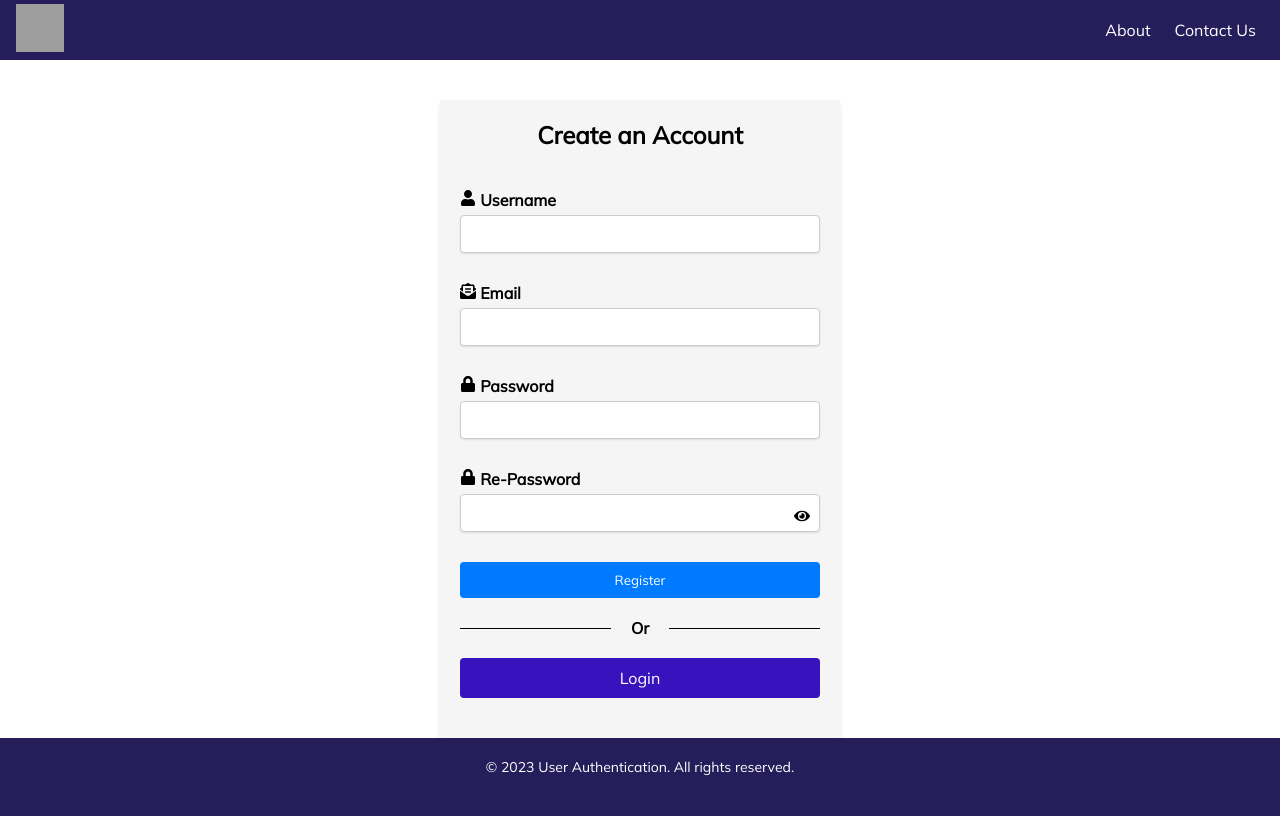
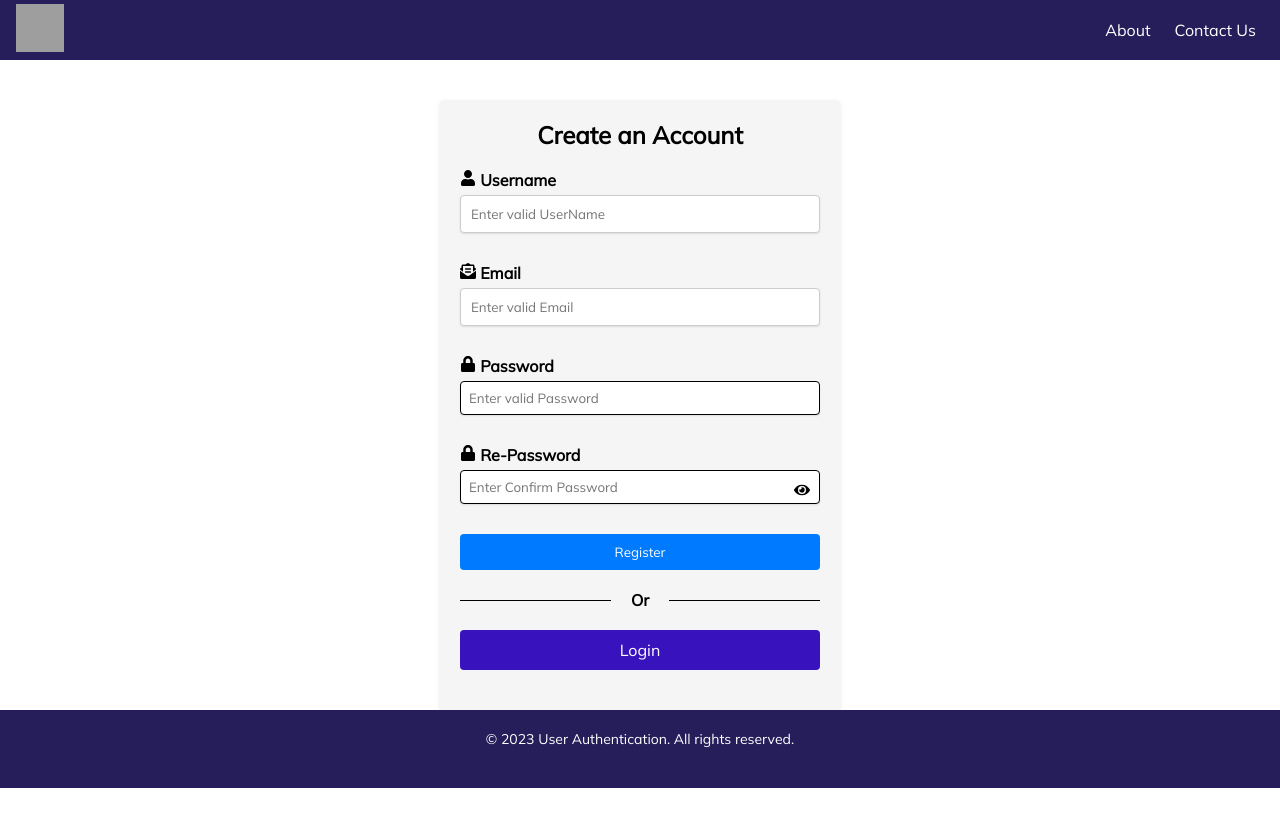
Before and after one commit to Saurabhdixit93/Full_Stack-Frontend_ReactJs, a React (Create React App) app: page /register in a window 1280 px wide. Built offline with nearby package versions, Linux system fonts and the light colour scheme; grey boxes are pictures that could not be loaded.

Commit message:
added password check

```diff
--- /dev/null
+++ b/src/Reusebale/usePasswordStrength.js
@@ -0,0 +1,32 @@
+import { useState } from 'react';
+
+const usePasswordStrength = () => {
+  const [passwordStrength, setPasswordStrength] = useState('');
+  const [isValidPassword, setIsValidPassword] = useState(true);
+
+  const handlePasswordChange = (event) => {
+    const password = event.target.value;
+
+    // Calculate password strength
+    const strength = calculatePasswordStrength(password);
+    setPasswordStrength(strength);
+
+    // Check if password is valid
+    setIsValidPassword(strength !== 'Weak');
+  };
+
+  const calculatePasswordStrength = (password) => {
+    const regex = /^(?=.*[a-z])(?=.*[A-Z])(?=.*\d)(?=.*[@$!%*?&])[A-Za-z\d@$!%*?&]{6,}$/;
+    if (password.match(regex)) {
+      return 'Strong';
+    } else if (password.length >= 6) {
+      return 'Medium';
+    } else {
+      return 'Weak';
+    }
+  };
+
+  return { passwordStrength, isValidPassword, handlePasswordChange };
+};
+
+export default usePasswordStrength;
--- a/src/components/Login/LoginPage.js
+++ b/src/components/Login/LoginPage.js
@@ -7,16 +7,18 @@ import {
   showNotificationForLoginSuccess,
 } from "../../Notification/Notify";
 import { useNavigate, Link } from "react-router-dom";
-// const LoginUrl = process.env.REACT_APP_LOGIN_API;
 import Loading from "../../Loader/loading";
+import usePasswordStrength from "../../Reusebale/usePasswordStrength";
 const LoginPage = () => {
+
   const navigate = useNavigate();
   const [showPassword, setShowPassword] = useState(false);
+  const [isSubmitting, setIsSubmitting] = useState(false);
+  const { passwordStrength, isValidPassword, handlePasswordChange } = usePasswordStrength();
   const [formData, setFormData] = useState({
     userEmail: "",
     userPassword: "",
   });
-  const [isSubmitting, setIsSubmitting] = useState(false);
   const handleInputChange = (event) => {
     const { name, value } = event.target;
     setFormData((prevState) => ({
@@ -29,8 +31,6 @@ const LoginPage = () => {
     setShowPassword((prevState) => !prevState);
   };
 
-  // axios.defaults.withCredentials = true;
-  axios.defaults.baseURL = process.env.REACT_APP_BASE_URL;
   const HandleLogin = async (e) => {
     e.preventDefault();
     setIsSubmitting(true);
@@ -84,6 +84,7 @@ const LoginPage = () => {
                 value={formData.userEmail}
                 onChange={handleInputChange}
                 required
+                placeholder="Enter valid Email"
               />
             </div>
             <div className="form-group">
@@ -96,8 +97,13 @@ const LoginPage = () => {
                   id="userPassword"
                   name="userPassword"
                   value={formData.userPassword}
-                  onChange={handleInputChange}
+                  placeholder="Enter valid Password"
+                  onChange={(event) => {
+                    handleInputChange(event);
+                    handlePasswordChange(event);
+                  }}
                   required
+                  className={!isValidPassword ? 'invalid' : ''}
                 />
                 <span
                   className={`password-toggle ${showPassword ? "show" : ""}`}
@@ -106,6 +112,8 @@ const LoginPage = () => {
                   {showPassword ? <FaEyeSlash /> : <FaEye />}
                 </span>
               </div>
+              <div className={`password-strength ${!isValidPassword ? 'invalid' : ''}`}>{passwordStrength}</div>
+              {!isValidPassword && <p className="password-error">Enter Valid Password.</p>}
             </div>
             {isSubmitting ? (
               <div className="loader">
--- a/src/components/SignUp/SignupPage.js
+++ b/src/components/SignUp/SignupPage.js
@@ -12,11 +12,12 @@ import {
   showNotificationForRegisterError,
   showNotificationForRegisterSuccess,
 } from "../../Notification/Notify";
+import usePasswordStrength from "../../Reusebale/usePasswordStrength";
 import Loading from "../../Loader/loading";
-// const SignupUrl = process.env.REACT_APP_SIGNUP_API;
 const SignupPage = () => {
   const navigate = useNavigate();
   const [showPassword, setShowPassword] = useState(false);
+  const { passwordStrength, isValidPassword, handlePasswordChange } = usePasswordStrength();
   const [formData, setFormData] = useState({
     userName: "",
     userEmail: "",
@@ -35,7 +36,6 @@ const SignupPage = () => {
   const handleTogglePassword = () => {
     setShowPassword((prevState) => !prevState);
   };
-  axios.defaults.baseURL = process.env.REACT_APP_BASE_URL;
   const HandleRegister = async (e) => {
     e.preventDefault();
     setIsSubmitting(true);
@@ -75,16 +75,13 @@ const SignupPage = () => {
     <>
       {" "}
       <div id="SignUp-Page">
-        {" "}
         <div className="signup-form">
-          <h2>Create an Account</h2>         {" "}
+          <h2>Create an Account</h2>
           <form onSubmit={HandleRegister}>
-            {" "}
             <div className="form-group">
-              {" "}
               <label htmlFor="userName">
-                <FaUser /> Username              {" "}
-              </label>{" "}
+                <FaUser /> Username
+              </label>
               <input
                 type="text"
                 id="userName"
@@ -92,13 +89,13 @@ const SignupPage = () => {
                 value={formData.userName}
                 onChange={handleInputChange}
                 required
-              />{" "}
-            </div>{" "}
+                placeholder="Enter valid UserName"
+              />
+            </div>
             <div className="form-group">
-              {" "}
               <label htmlFor="userEmail">
-                <FaEnvelopeOpenText /> Email              {" "}
-              </label>{" "}
+                <FaEnvelopeOpenText /> Email
+              </label>
               <input
                 type="text"
                 id="userEmail"
@@ -106,32 +103,36 @@ const SignupPage = () => {
                 value={formData.userEmail}
                 onChange={handleInputChange}
                 required
-              />{" "}
-            </div>{" "}
+                placeholder="Enter valid Email"
+              />
+            </div>
             <div className="form-group">
-              {" "}
               <label htmlFor="password">
-                <FaLock /> Password              {" "}
-              </label>{" "}
+                <FaLock /> Password
+              </label>
               <div className="password-input">
-                {" "}
                 <input
                   type={"password"}
                   id="password"
                   name="userPassword"
                   value={formData.userPassword}
-                  onChange={handleInputChange}
+                  onChange={(event) => {
+                    handleInputChange(event);
+                    handlePasswordChange(event);
+                  }}
+                  className={!isValidPassword ? 'invalid' : ''}
                   required
+                  placeholder="Enter valid Password"
                 />
               </div>
+              <div className={`password-strength ${!isValidPassword && 'invalid'}`}>{passwordStrength}</div>
+              {!isValidPassword && <p className="password-error">Password should be min 6 digits with one special and Capital Letter</p>}
             </div>
             <div className="form-group">
-              {" "}
               <label htmlFor="confirmPassword">
                 <FaLock /> Re-Password
               </label>
               <div className="password-input">
-                {" "}
                 <input
                   type={showPassword ? "text" : "password"}
                   id="confirmPassword"
@@ -139,28 +140,28 @@ const SignupPage = () => {
                   value={formData.confirmPassword}
                   onChange={handleInputChange}
                   required
+                  placeholder="Enter Confirm Password"
                 />
                 <span
                   className={`password-toggle ${showPassword ? "show" : ""}`}
                   onClick={handleTogglePassword}
                 >
-                  {showPassword ? <FaEyeSlash /> : <FaEye />}{" "}
+                  {showPassword ? <FaEyeSlash /> : <FaEye />}
                 </span>
-              </div>{" "}
-            </div>{" "}
+              </div>
+            </div>
             {isSubmitting ? (
               <div className="loader">
-                <Loading />             {" "}
+                <Loading />
               </div>
             ) : (
               <button type="submit">Register</button>
-            )}{" "}
-          </form>{" "}
+            )}
+          </form>
           <div className="line">
             <span>Or</span>
-          </div>{" "}
+          </div>
           <div className="form-group">
-            {" "}
             <Link className="ToPath" to={"/login"}>
               Login
             </Link>
--- a/src/components/UserUpdate/UpdateDetails.js
+++ b/src/components/UserUpdate/UpdateDetails.js
@@ -1,24 +1,29 @@
 import axios from "axios";
 import React, { useState } from "react";
-import { FaEye, FaEyeSlash } from "react-icons/fa"
+import { FaEye, FaEyeSlash  ,FaAngleLeft} from "react-icons/fa"
 import { getTokenCookie } from "../../Context/CookieGet";
 import { showNotificationForLoginError, showNotificationForLoginSuccess } from "../../Notification/Notify";
 import { useNavigate } from "react-router-dom";
 import Loading from "../../Loader/loading";
 import Cookies from "js-cookie";
+import usePasswordStrength from "../../Reusebale/usePasswordStrength";
 const UserDetailsUpdate = () => {
   const navigate = useNavigate();
+  const hadnleBack = () => {
+    navigate(-1);
+    return;
+  };
   const user = getTokenCookie();
+  const [isSubmitting, setIsSubmitting] = useState(false);
+  const [showPassword, setShowPassword] = useState(false);
+  const { passwordStrength, isValidPassword, handlePasswordChange } = usePasswordStrength();
+
   const [formData, setFormData] = useState({
     userName: "",
     userEmail: "",
     userPassword: "",
     confirmPassword: "",
   });
-  const [isSubmitting, setIsSubmitting] = useState(false);
-
-  const [showPassword, setShowPassword] = useState(false);
-
   const handleInputChange = (event) => {
     const { name, value } = event.target;
     setFormData((prevFormData) => ({
@@ -94,6 +99,7 @@ const UserDetailsUpdate = () => {
                 name="userName"
                 value={formData.userName}
                 onChange={handleInputChange}
+                placeholder="Enter valid UserName"
                 required
               />
             </div>
@@ -105,6 +111,7 @@ const UserDetailsUpdate = () => {
                 name="userEmail"
                 value={formData.userEmail}
                 onChange={handleInputChange}
+                placeholder="Enter valid Email"
                 required
               />
             </div>
@@ -115,10 +122,17 @@ const UserDetailsUpdate = () => {
                 id="userPassword"
                 name="userPassword"
                 value={formData.userPassword}
-                onChange={handleInputChange}
+                onChange={(event) => {
+                  handleInputChange(event);
+                  handlePasswordChange(event);
+                }}
+                className={!isValidPassword ? 'invalid' : ''}
+                placeholder="Enter valid Password"
                 required
               />
             </div>
+            <div className={`password-strength ${!isValidPassword && 'invalid'}`}>{passwordStrength}</div>
+              {!isValidPassword && <p className="password-error">Password should be min 6 digits with one special and Capital Letter</p>}
             <div className="form-group">
               <label htmlFor="confirmPassword">Confirm Password</label>
               <div className="password-input">
@@ -128,6 +142,7 @@ const UserDetailsUpdate = () => {
                   name="confirmPassword"
                   value={formData.confirmPassword}
                   onChange={handleInputChange}
+                  placeholder="Enter valid Confirm Password"
                   required
                 />
 
@@ -147,6 +162,9 @@ const UserDetailsUpdate = () => {
                <button type="submit">Update</button>
             )}
           </form>
+          <div className="back-page">
+            <button className="back-button-icon" onClick={hadnleBack} > <FaAngleLeft/> </button>
+          </div>
         </div>
       </div>
     </>
--- a/src/index.css
+++ b/src/index.css
@@ -707,3 +707,84 @@ input {
   margin-top: 10px;
   margin-bottom: 10px;
 }
+
+.invalid {
+  border-color: red;
+}
+
+.password-input {
+  display: flex;
+  align-items: center;
+}
+
+.password-input input {
+  width: 100%;
+  padding: 8px;
+  border: 1px solid;
+  transition: animation 0.3s;
+}
+
+.password-input input.invalid {
+  animation: justShake 0.3s forwards;
+  border: red 1px solid;
+}
+@keyframes justShake{
+  25%{
+    transform: translateX(5px);
+  }
+  50%{
+    transform: translateX(-5px);
+  }
+  75%{
+    transform: translateX(5px);
+  }
+  100%{
+    transform: translateX(-5px);
+  }
+}
+
+.password-strength {
+  font-weight: bold;
+}
+
+.password-strength.invalid {
+  color: red;
+}
+
+.password-error {
+  margin-top: 4px;
+  color: red;
+}
+
+
+.back-button-icon {
+  display: flex;
+  align-items: center;
+  justify-content: center;
+  width: 60px;
+  height: 60px;
+  border: none;
+  background-color: transparent;
+  color: #333;
+  cursor: pointer;
+  transition: color 0.3s;
+}
+.back-button-icon svg {
+  width: 40px;
+  height: 40px;
+}
+.back-button-icon:hover {
+  color: #777;
+}
+
+@media (max-width: 768px) {
+  .back-page {
+    top: 10px;
+    left: 10px;
+  }
+
+  .back-button-icon {
+    width: 30px;
+    height: 30px;
+  }
+}
```
Also changed, not shown: src/components/SendOtp/OtpSend.js (+8 -0 lines), 1 other file (tests, documents, lock files or other folders).
